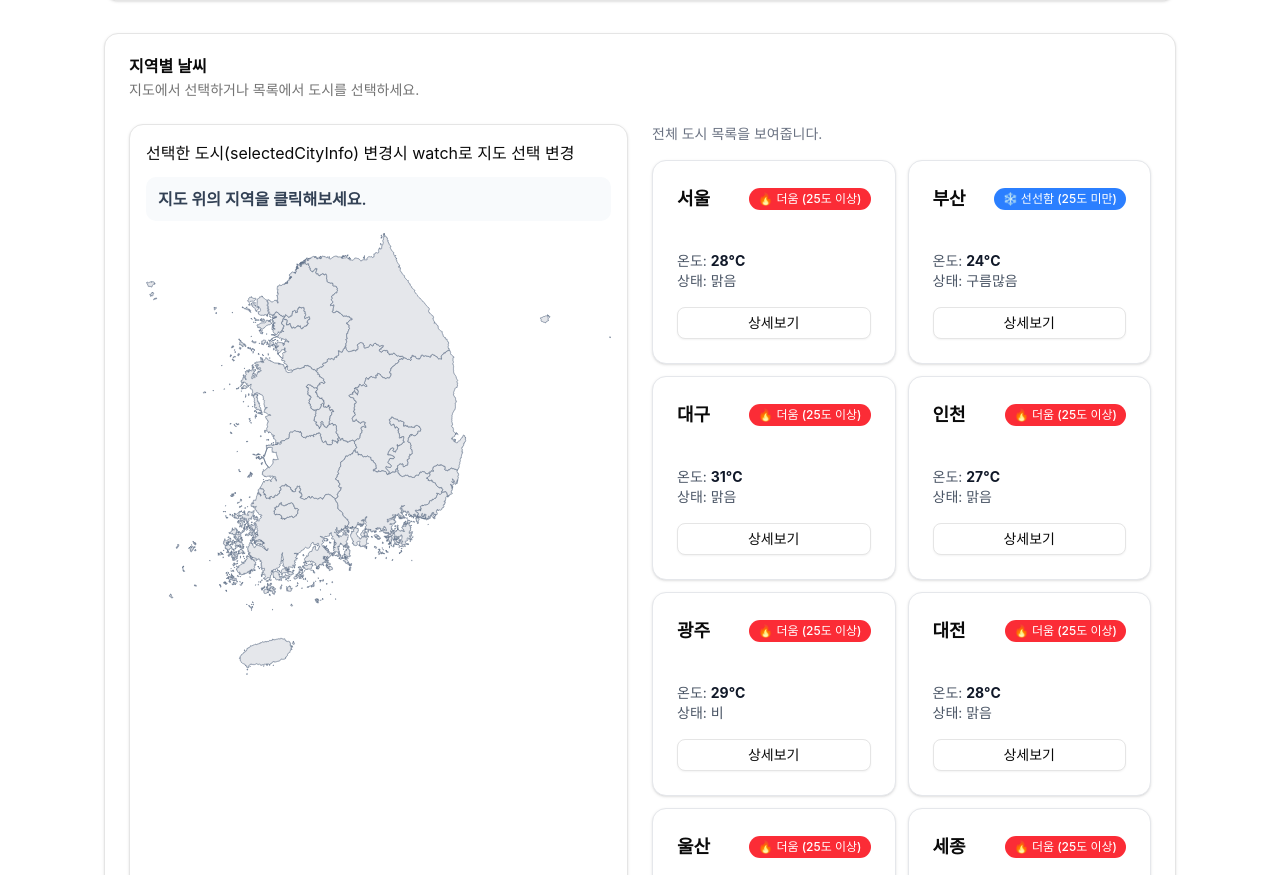
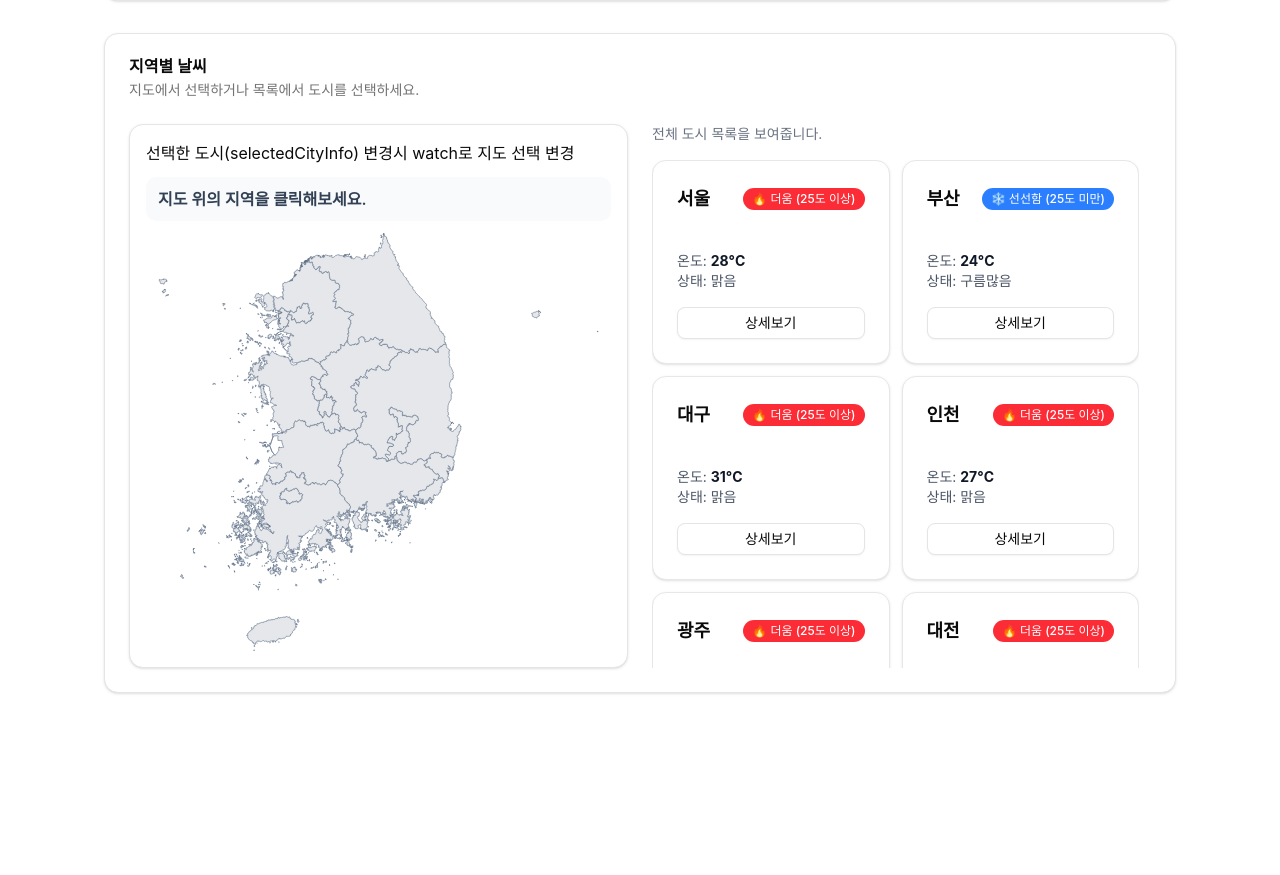
Before and after one commit to Shin-3117/skala-vue3-22-3, a Vue app: page / in a window 1280 px wide. Shown: the part 403-1278 px from the top of the page. After the commit the page ends 1136 px from the top, so only its background shows below. Built offline with nearby package versions, Linux system fonts and the light colour scheme.

Commit message:
:sparkles: scroll-area 적용

```diff
--- a/src/components/handsOn/KoreaMap.vue
+++ b/src/components/handsOn/KoreaMap.vue
@@ -99,16 +99,24 @@ onMounted(() => {
 .map-card {
   width: 100%;
   max-width: 700px;
+  /* 지도 높이 기준값. WeatherList 스크롤 영역이 이 높이를 넘지 않습니다. */
+  height: var(--panel-height, 34rem);
   padding: 16px;
   display: flex;
   flex-direction: column;
   gap: 12px;
 }
 
+/* 남은 공간만큼만 지도를 그려서 카드 높이가 늘어나지 않게 합니다. */
+.map-wrapper {
+  flex: 1;
+  min-height: 0;
+}
+
 .map-wrapper :deep(svg) {
   display: block;
   width: 100%;
-  height: auto;
+  height: 100%;
   border-radius: 12px;
 }
 
--- a/src/components/handsOn/WeatherList.vue
+++ b/src/components/handsOn/WeatherList.vue
@@ -1,6 +1,7 @@
 <script setup>
 import { computed } from 'vue'
 import WeatherCard from './WeatherCard.vue'
+import { ScrollArea } from '@/components/ui/scroll-area/index.js'
 import { includesChoseong } from '@/lib/search.js'
 
 const props = defineProps({
@@ -22,8 +23,8 @@ const handleSelectCity = (cityName) => {
 </script>
 
 <template>
-  <div class="h-full">
-    <div class="mb-4">
+  <div class="flex h-[var(--panel-height,34rem)] flex-col">
+    <div class="mb-4 shrink-0">
       <p v-if="!searchQuery.trim()" class="text-sm text-gray-500">
         전체 도시 목록을 보여줍니다.
       </p>
@@ -33,10 +34,8 @@ const handleSelectCity = (cityName) => {
       <p v-else class="text-sm text-red-500">일치하는 도시가 없습니다.</p>
     </div>
 
-    <ul
-      v-if="filteredWeatherList.length > 0"
-      class="grid grid-cols-1 gap-3 sm:grid-cols-2 lg:grid-cols-2"
-    >
+    <ScrollArea v-if="filteredWeatherList.length > 0" class="min-h-0 flex-1 pr-3">
+      <ul class="grid grid-cols-1 gap-3 sm:grid-cols-2 lg:grid-cols-2">
         <li v-for="item in filteredWeatherList" :key="item.id">
           <WeatherCard
             :name="item.name"
@@ -46,5 +45,6 @@ const handleSelectCity = (cityName) => {
           />
         </li>
       </ul>
+    </ScrollArea>
   </div>
 </template>
--- a/src/components/handsOn/WeatherParent.vue
+++ b/src/components/handsOn/WeatherParent.vue
@@ -72,7 +72,8 @@ const handleUpdateQuery = (query) => {
       title="지역별 날씨"
       description="지도에서 선택하거나 목록에서 도시를 선택하세요."
     >
-      <section class="grid grid-cols-1 gap-6 lg:grid-cols-2">
+      <!-- --panel-height: 지도와 날씨 목록이 공유하는 높이 기준값 -->
+      <section class="grid grid-cols-1 gap-6 lg:grid-cols-2 [--panel-height:34rem]">
         <KoreaMap :selected-city="selectedCityInfo" @select-region="handleRegionSelect" />
         <WeatherList
           :weather-list="weatherList"
```
Lines whose indentation alone changed are shown as unchanged.
